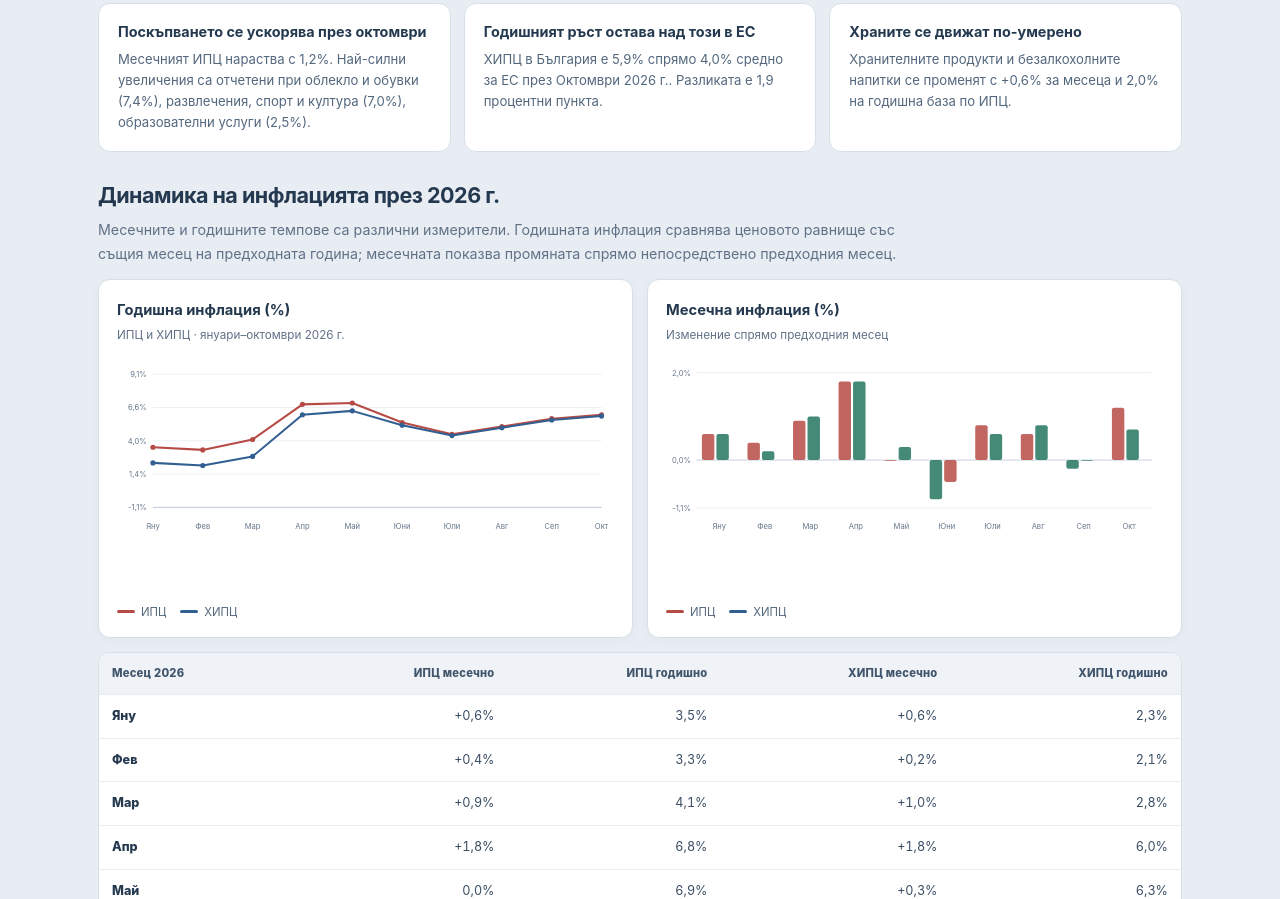
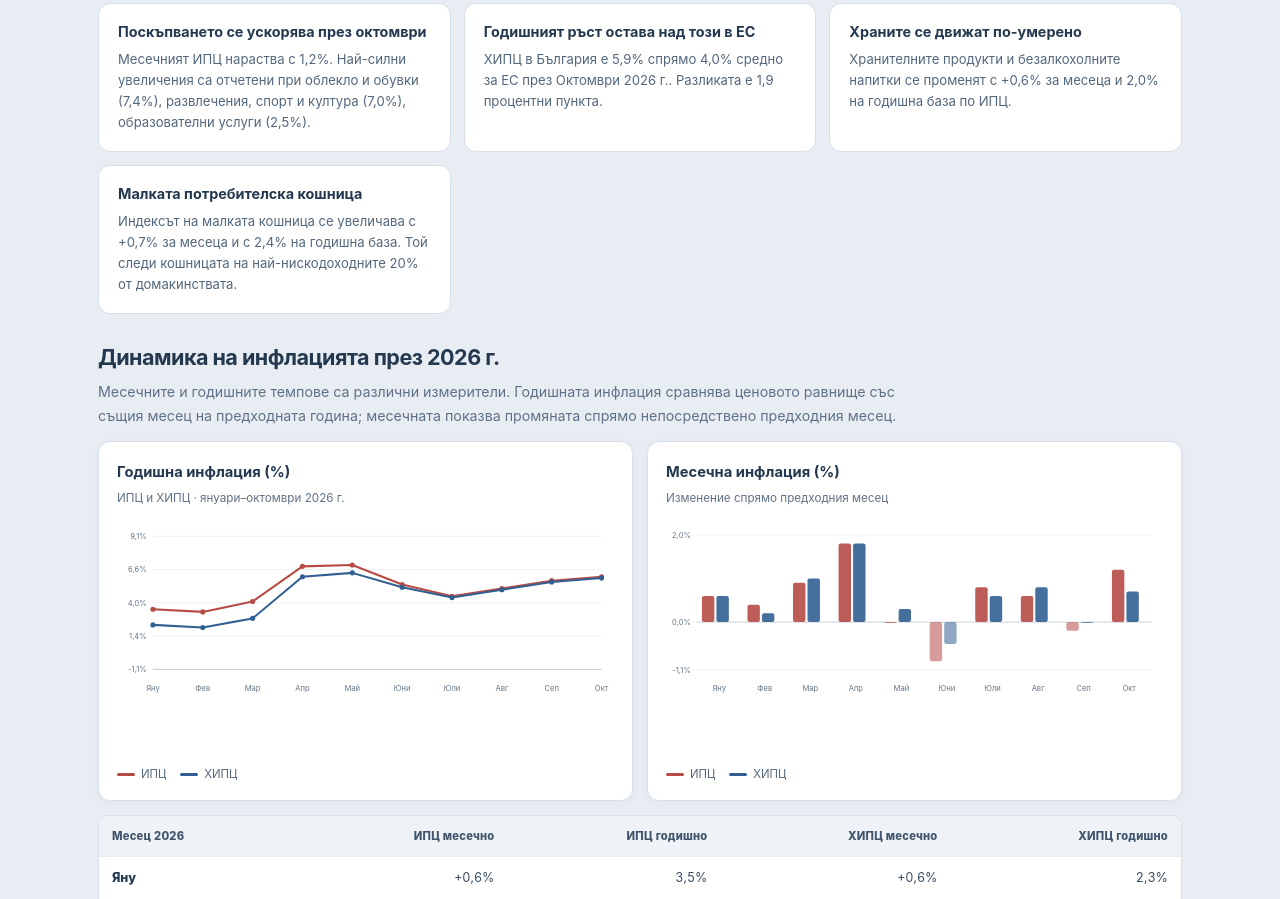
Before and after one commit to bgvchisla/bgvchisla, a plain HTML site: page tseni-i-inflatsia/index.html in a window 1280 px wide. Shown: the part 651-1550 px from the top of the page. Drawn offline with Linux system fonts and the light colour scheme.

Commit message:
Clarify CPI and HICP chart series and show small-basket data

```diff
--- a/tseni-i-inflatsia/index.html
+++ b/tseni-i-inflatsia/index.html
@@ -68,7 +68,7 @@ h1{margin:9px 0 12px;color:var(--navy);font-size:clamp(2rem,5vw,3.5rem);line-hei
 .chart .cpi-line{stroke:var(--red);fill:none;stroke-width:3;stroke-linejoin:round;stroke-linecap:round}
 .chart .hicp-line{stroke:var(--blue);fill:none;stroke-width:3;stroke-linejoin:round;stroke-linecap:round}
 .chart .cpi-dot{fill:var(--red)}.chart .hicp-dot{fill:var(--blue)}
-.chart .pos-bar{fill:var(--red);opacity:.85}.chart .neg-bar{fill:var(--green);opacity:.85}
+.chart .cpi-bar{fill:var(--red);opacity:.9}.chart .hicp-bar{fill:var(--blue);opacity:.9}.chart .negative{opacity:.55}
 .legend{display:flex;flex-wrap:wrap;gap:14px;margin-top:4px;color:#53677d;font-size:.71rem}
 .legend span{display:inline-flex;align-items:center;gap:6px}
 .legend i{display:inline-block;width:18px;height:3px;border-radius:3px}
@@ -146,6 +146,10 @@ td.emph{font-weight:800;color:var(--navy)}
   <article class="insight">
    <h3>Храните се движат по-умерено</h3>
    <p id="insight-food">Хранителните продукти и безалкохолните напитки поскъпват с 0,6% за месеца и с 2,0% на годишна база по ИПЦ.</p>
+  </article>
+  <article class="insight">
+   <h3>Малката потребителска кошница</h3>
+   <p id="insight-small-basket">Индексът на малката кошница се увеличава с 0,7% за месеца и с 2,4% на годишна база. Той следи кошницата на най-нискодоходните 20% от домакинствата.</p>
   </article>
  </div>
 </section>
@@ -332,9 +336,9 @@ function monthlyChart(hostId,points){
  [min,0,max].forEach(function(v){svgEl(svg,"line",{x1:L,x2:W-R,y1:y(v),y2:y(v),class:v===0?"axisline":"gridline"});svgEl(svg,"text",{x:L-8,y:y(v)+4,"text-anchor":"end"},nf.format(v)+"%");});
  points.forEach(function(p,i){
   var group=x(i)+8,base=y(0),barW=Math.min(18,(W-L-R)/points.length*.28);
-  [[p.cpi_monthly,"pos-bar"],[p.hicp_monthly,"neg-bar"]].forEach(function(item,j){
+  [[p.cpi_monthly,"cpi-bar"],[p.hicp_monthly,"hicp-bar"]].forEach(function(item,j){
    var val=item[0],top=Math.min(base,y(val)),height=Math.max(1,Math.abs(y(val)-base));
-   var rect=svgEl(svg,"rect",{x:group+j*(barW+3),y:top,width:barW,height:height,rx:3,class:j===0?(val>=0?"pos-bar":"neg-bar"):(val>=0?"neg-bar":"pos-bar")});
+   var rect=svgEl(svg,"rect",{x:group+j*(barW+3),y:top,width:barW,height:height,rx:3,class:item[1]+(val<0?" negative":"")});
    var title=document.createElementNS(svg.namespaceURI,"title");title.textContent=p.label+": "+(j===0?"ИПЦ ":"ХИПЦ ")+nf.format(val)+"%";rect.appendChild(title);
   });
   svgEl(svg,"text",{x:x(i)+(W-L-R)/points.length/2,y:H-12,"text-anchor":"middle"},p.label);
@@ -359,6 +363,8 @@ function render(data){
  var food=(data.cpi_categories||[]).find(function(r){return r.category.indexOf("Хранителни")===0;});
  $("insight-monthly").textContent="Месечният ИПЦ нараства с "+pct(latest.cpi.monthly,false)+". Най-силни увеличения са отчетени при "+topMonthly.map(function(r){return r.category.toLowerCase()+" ("+pct(r.monthly_change,false)+")";}).join(", ")+".";
  $("insight-food").textContent=food?"Хранителните продукти и безалкохолните напитки се променят с "+pct(food.monthly_change,true)+" за месеца и "+pct(food.annual_change,false)+" на годишна база по ИПЦ.":"Публикуваната разбивка по потребителски групи не е налична.";
+ var basket=latest.small_basket;
+ if(basket)$("insight-small-basket").textContent="Индексът на малката кошница се увеличава с "+pct(basket.monthly,true)+" за месеца и с "+pct(basket.annual,false)+" на годишна база. Той следи кошницата на най-нискодоходните 20% от домакинствата.";
  var cmp=data.international_comparison;
  if(cmp){$("insight-eu").textContent="ХИПЦ в България е "+pct(cmp.bulgaria_hicp_annual,false)+" спрямо "+pct(cmp.eu27_hicp_annual,false)+" средно за ЕС през "+cmp.label+". Разликата е "+nf.format(cmp.difference_vs_eu_pp)+" процентни пункта.";
   $("comparison-note").textContent="България е с "+nf.format(cmp.difference_vs_eu_pp)+" процентни пункта над средното за ЕС и е с "+cmp.bulgaria_rank_eu+" през "+cmp.label+". "+(cmp.comparison_note||"");
```
